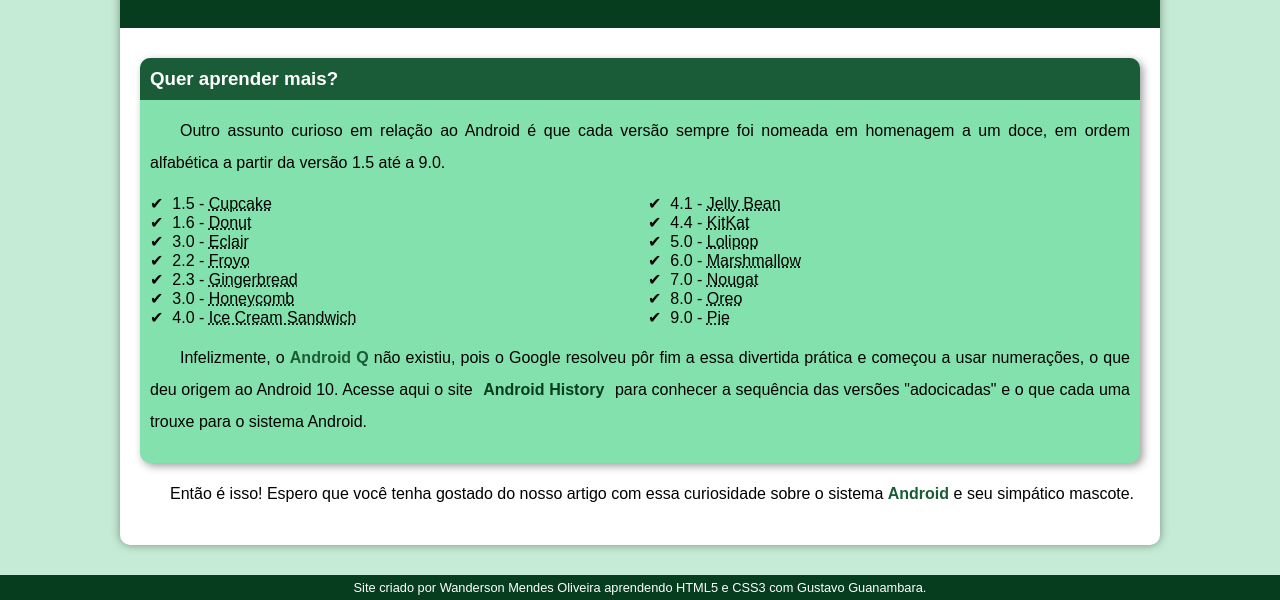
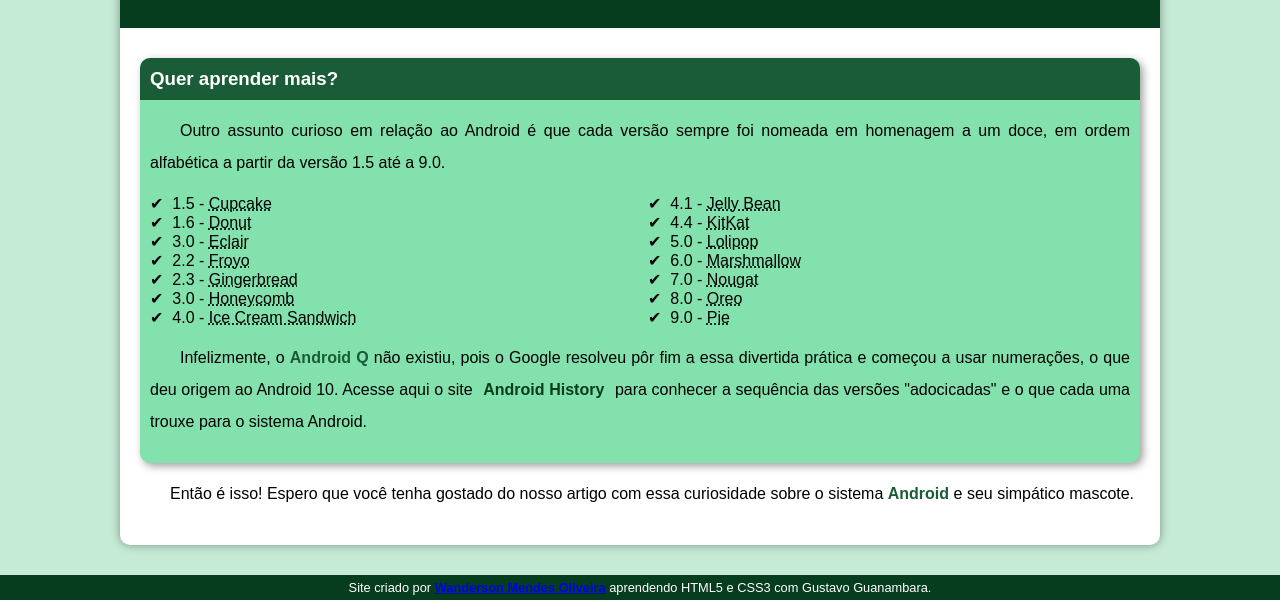
Before and after one commit to wandersonmeol/projeto-android, a plain HTML site: page index.html in a window 1280 px wide. Shown: the part 2390-2990 px from the top of the page. Drawn offline with Linux system fonts and the light colour scheme.

Commit message:
atualização do footer

```diff
--- a/index.html
+++ b/index.html
@@ -112,7 +112,7 @@
     </main>
     <footer>
         <p>
-            Site criado por Wanderson Mendes Oliveira aprendendo HTML5 e CSS3 com Gustavo Guanambara.
+            Site criado por <a href="3"><strong>Wanderson Mendes Oliveira</strong></a> aprendendo <stron>HTML5 e CSS3</stron> com Gustavo Guanambara.
         </p>
     </footer>
 </body>
```
